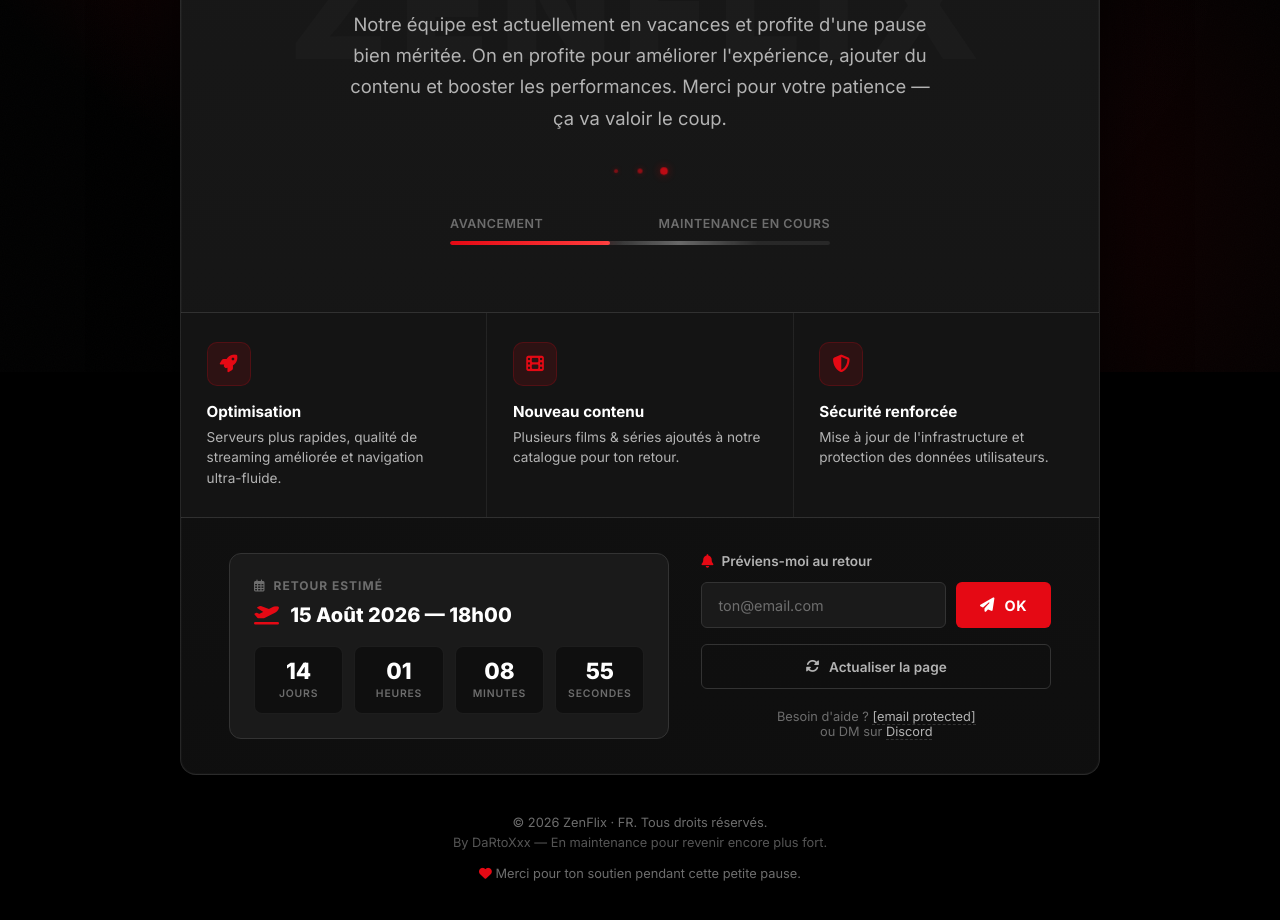
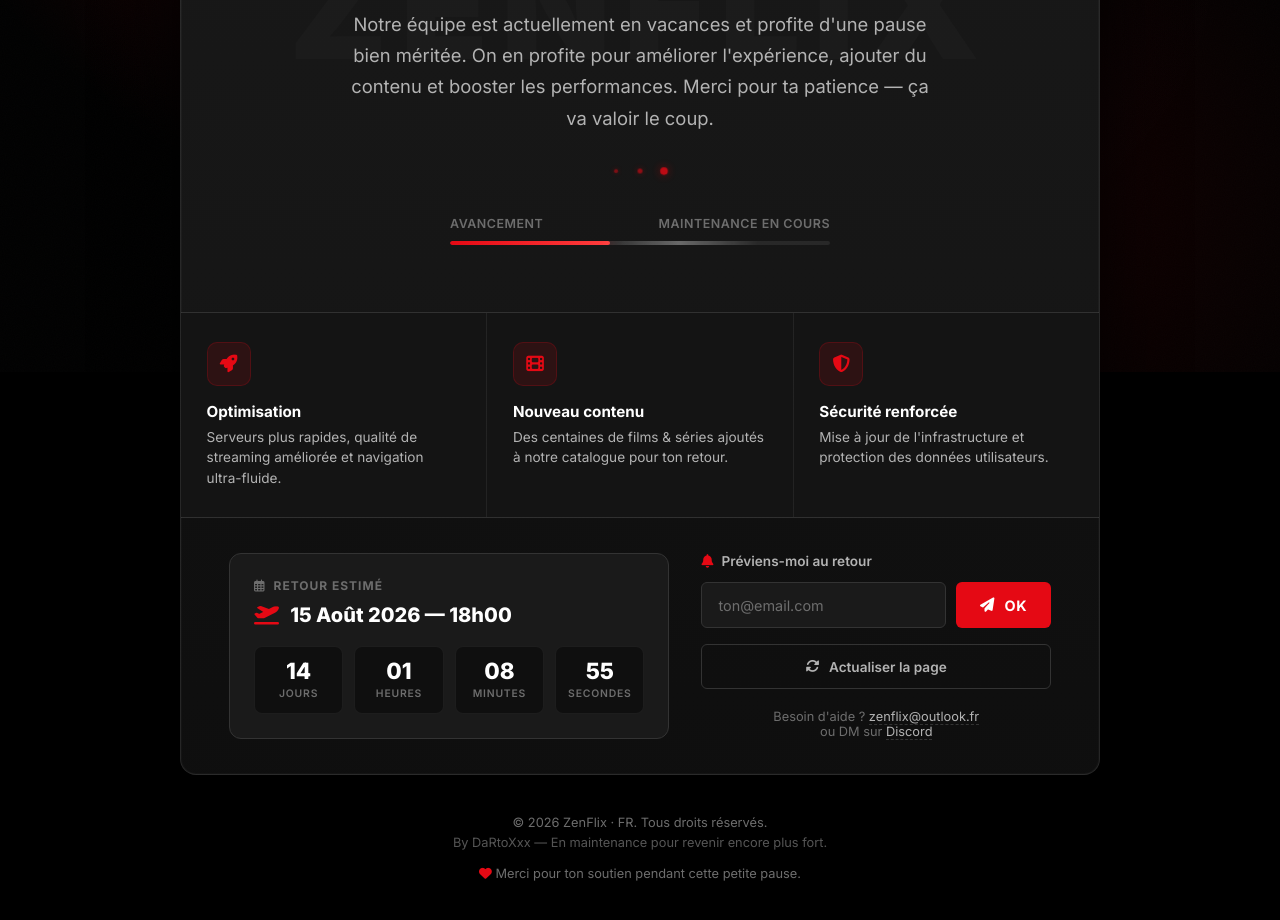
Before and after one commit to Secret422/ZenFlixMaintenance, a plain HTML site: page index.html in a window 1280 px wide. Shown: the part 428-1348 px from the top of the page. Drawn offline with Linux system fonts and the light colour scheme.

Commit message:
Add files via upload

```diff
--- a/index.html
+++ b/index.html
@@ -613,7 +613,7 @@
                     <p class="maintenance-sub" id="mainMessage">
                         Notre équipe est actuellement en vacances et profite d'une pause bien méritée.
                         On en profite pour améliorer l'expérience, ajouter du contenu et booster les performances.
-                        Merci pour votre patience — ça va valoir le coup.
+                        Merci pour ta patience — ça va valoir le coup.
                     </p>
 
                     <div class="loading-animation">
@@ -643,7 +643,7 @@
                     <div class="info-box">
                         <div class="info-icon"><i class="fas fa-film"></i></div>
                         <div class="info-title">Nouveau contenu</div>
-                        <div class="info-text">Plusieurs films & séries ajoutés à notre catalogue pour ton retour.</div>
+                        <div class="info-text">Des centaines de films & séries ajoutés à notre catalogue pour ton retour.</div>
                     </div>
                     <div class="info-box">
                         <div class="info-icon"><i class="fas fa-shield-alt"></i></div>
@@ -698,9 +698,19 @@
                         </button>
 
                         <div class="contact-line">
-                            Besoin d'aide ? <a href="/cdn-cgi/l/email-protection#ef8c80819b8e8c9baf958a8189838697c1899d"><span class="__cf_email__" data-cfemail="c5a6aaabb1a4a6b185bfa0aba3a9acbdeba3b7">[email&#160;protected]</span></a><br>
+                            Besoin d'aide ? <span id="contactEmail"></span><br>
                             ou DM sur <a href="#" onclick="showToast('Lien Discord bientôt disponible'); return false;">Discord</a>
                         </div>
+                        <script>
+                            // Anti-Cloudflare : l'email est construit en JS pour éviter le [email protected]
+                            (function(){
+                                var u = 'zenflix';
+                                var d = 'outlook.fr';
+                                var e = u + '@' + d;
+                                var el = document.getElementById('contactEmail');
+                                if(el) el.innerHTML = '<a href="mailto:'+e+'">'+e+'</a>';
+                            })();
+                        </script>
                     </div>
                 </div>
             </div>
@@ -715,7 +725,7 @@
         </div>
     </main>
 
-    <script data-cfasync="false" src="/cdn-cgi/scripts/5c5dd728/cloudflare-static/email-decode.min.js"></script><script>
+    <script>
         // =========================================================
         // CONFIGURATION - MODIFIE ICI POUR TES VACANCES
         // =========================================================
@@ -822,5 +832,5 @@
 
         console.log('[ZenFlix Maintenance] Page chargée - Bonne vacances ! 🌴');
     </script>
-<script>(function(){function c(){var b=a.contentDocument||(a.contentWindow&&a.contentWindow.document);if(b){var d=b.createElement('script');d.innerHTML="window.__CF$cv$params={r:'a245fa4c4a322c31',t:'MTc4NTU5OTIwOA=='};var a=document.createElement('script');a.src='/cdn-cgi/challenge-platform/scripts/jsd/main.js';document.getElementsByTagName('head')[0].appendChild(a);";b.getElementsByTagName('head')[0].appendChild(d)}}if(document.body){var a=document.createElement('iframe');a.height=1;a.width=1;a.style.position='absolute';a.style.top=0;a.style.left=0;a.style.border='none';a.style.visibility='hidden';document.body.appendChild(a);if('loading'!==document.readyState)c();else if(window.addEventListener)document.addEventListener('DOMContentLoaded',c);else{var e=document.onreadystatechange||function(){};document.onreadystatechange=function(b){e(b);'loading'!==document.readyState&&(document.onreadystatechange=e,c())}}}})();</script></body>
+</body>
 </html>
```
